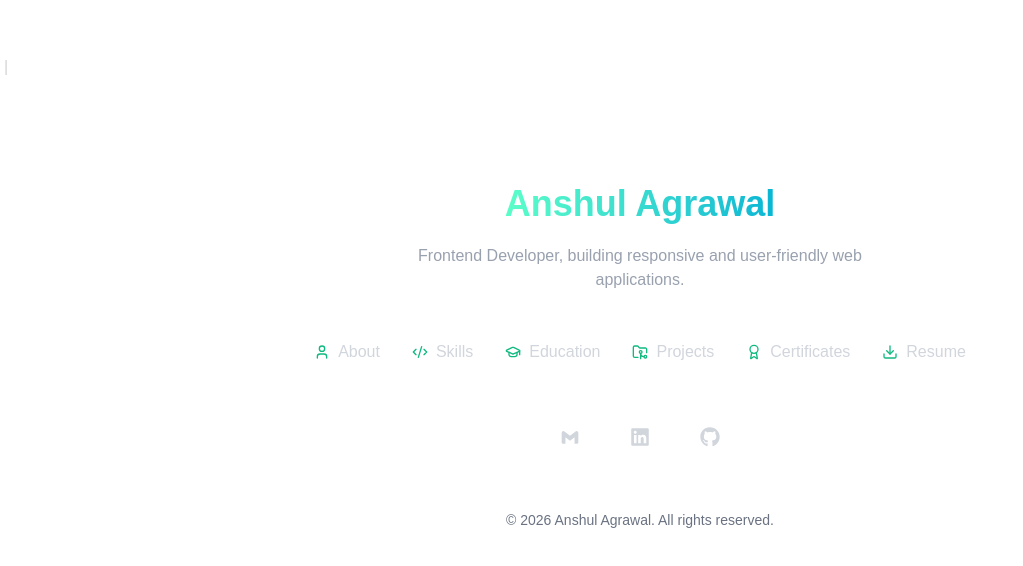
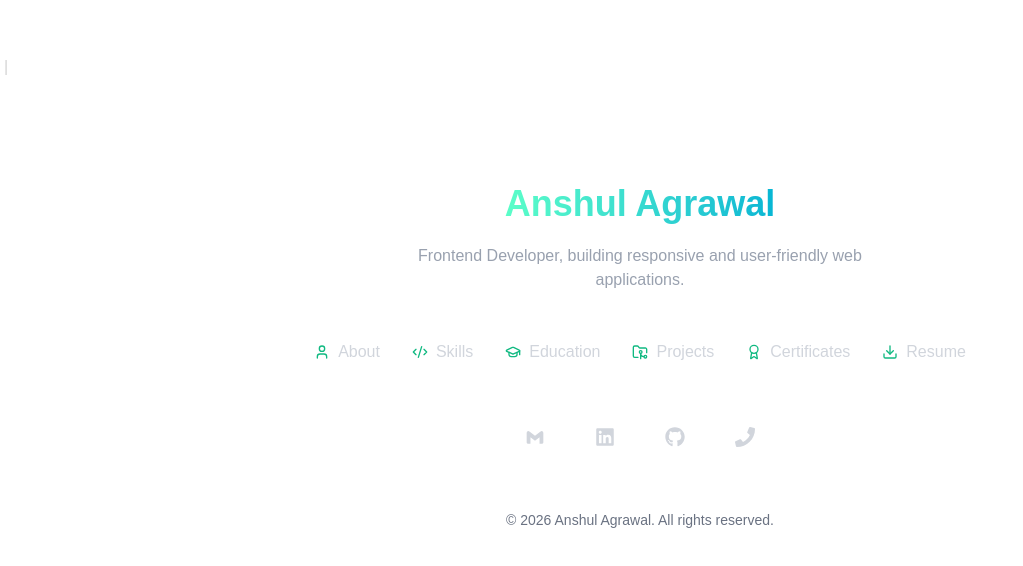
Before and after one commit to anshul1606/portfolio-website, a Next.js app: page / in a window 1280 px wide. Shown: the part 3337-3903 px from the top of the page, without its empty margins (0-1023 px from the left). Built offline with nearby package versions, Linux system fonts and the light colour scheme.

Commit message:
Updated website

```diff
--- a/src/app/components/Footer.jsx
+++ b/src/app/components/Footer.jsx
@@ -1,7 +1,8 @@
 "use client";
-import { FaLinkedin, FaGithub } from "react-icons/fa";
+import { FaLinkedin, FaGithub, FaPhone } from "react-icons/fa";
 import { BiLogoGmail } from "react-icons/bi";
 import { User, Code2, GraduationCap, FolderGit2, Award, Download } from "lucide-react";
+import AnimatedText from "./AnimatedText";
 
 export default function Footer() {
 
@@ -57,6 +58,10 @@ export default function Footer() {
                     <a href="https://github.com/anshul1606" target="_blank" rel="noopener noreferrer" className="p-3.5 rounded-full bg-white/5 border border-white/10 text-gray-300 hover:text-black hover:bg-[#10B981] hover:border-[#10B981] transition-all duration-300 hover:-translate-y-1 hover:shadow-[0_0_20px_rgba(16,185,129,0.5)]" aria-label="GitHub">
                         <FaGithub size={20} />
                     </a>
+                    <a href="tel:+919205137992" className="p-3.5 rounded-full bg-white/5 border border-white/10 text-gray-300 hover:text-black hover:bg-[#10B981] hover:border-[#10B981] transition-all duration-300 hover:-translate-y-1 hover:shadow-[0_0_20px_rgba(16,185,129,0.5)]">
+                        <FaPhone size={20} />
+                    </a>
+
                 </div>
 
 
--- a/src/app/components/Skills.jsx
+++ b/src/app/components/Skills.jsx
@@ -6,7 +6,7 @@ import { useState, useRef, useEffect } from "react";
 import { FaReact, FaJava, FaPhone } from "react-icons/fa";
 import { SiNextdotjs, SiMysql, SiTailwindcss, SiJavascript } from "react-icons/si";
 import { PiFileSqlBold } from "react-icons/pi";
-import AnimatedText from "./AnimatedText";
+
 import Image from "next/image";
 import gsap from "gsap";
 
@@ -88,12 +88,7 @@ export default function Skills() {
 
             <div className="w-full h-px bg-gradient-to-r from-transparent via-[#10B981] to-transparent my-8 md:my-10"></div>
 
-            <div>
-              <a href="tel:+919205137992" className="text-[#10B981] font-bold flex items-center gap-2 hover:text-white transition-colors w-fit">
-                <AnimatedText text="CONTACT ME" />
-                <FaPhone size={15} />
-              </a>
-            </div>
+
 
             {/* Arrow hidden on mobile, visible on desktop */}
             <div ref={arrowRef} className="hidden lg:block py-10">
```
